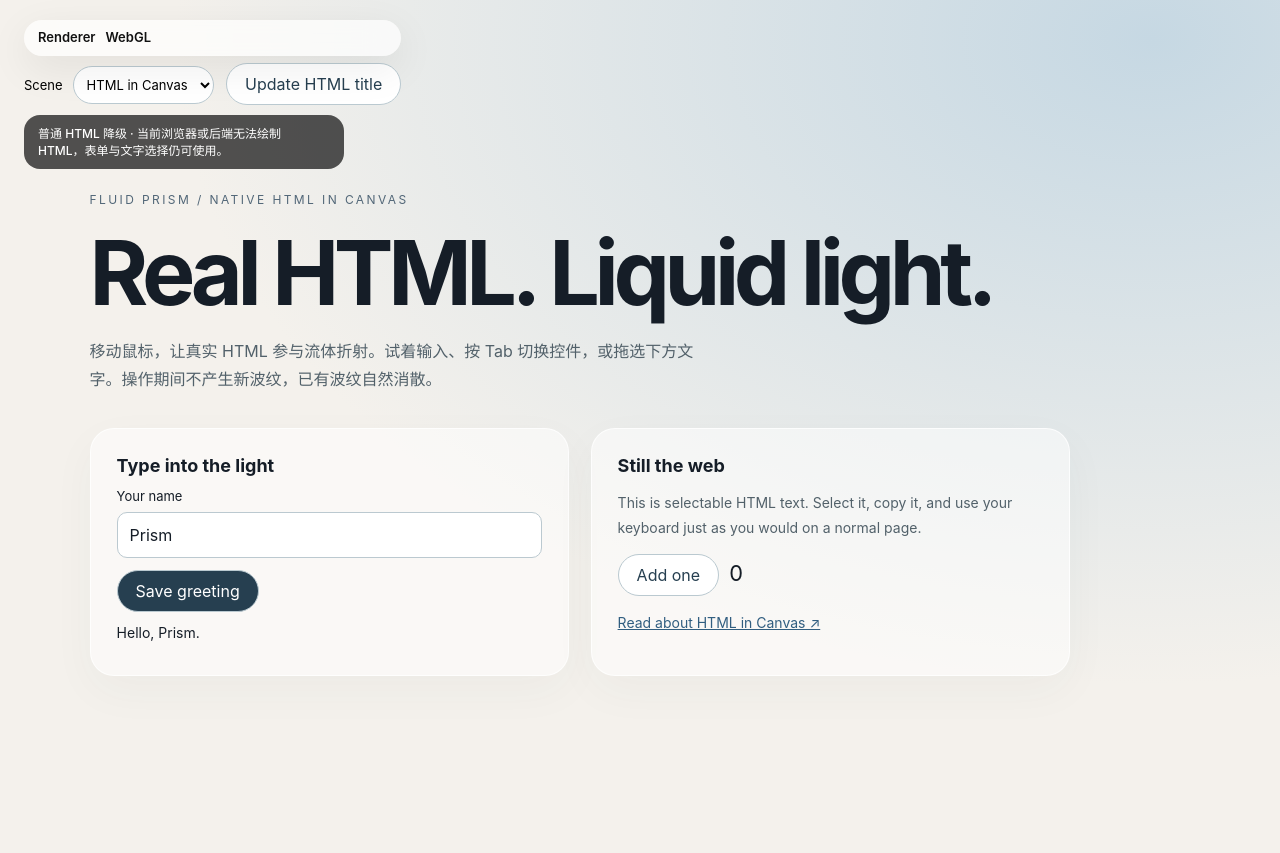
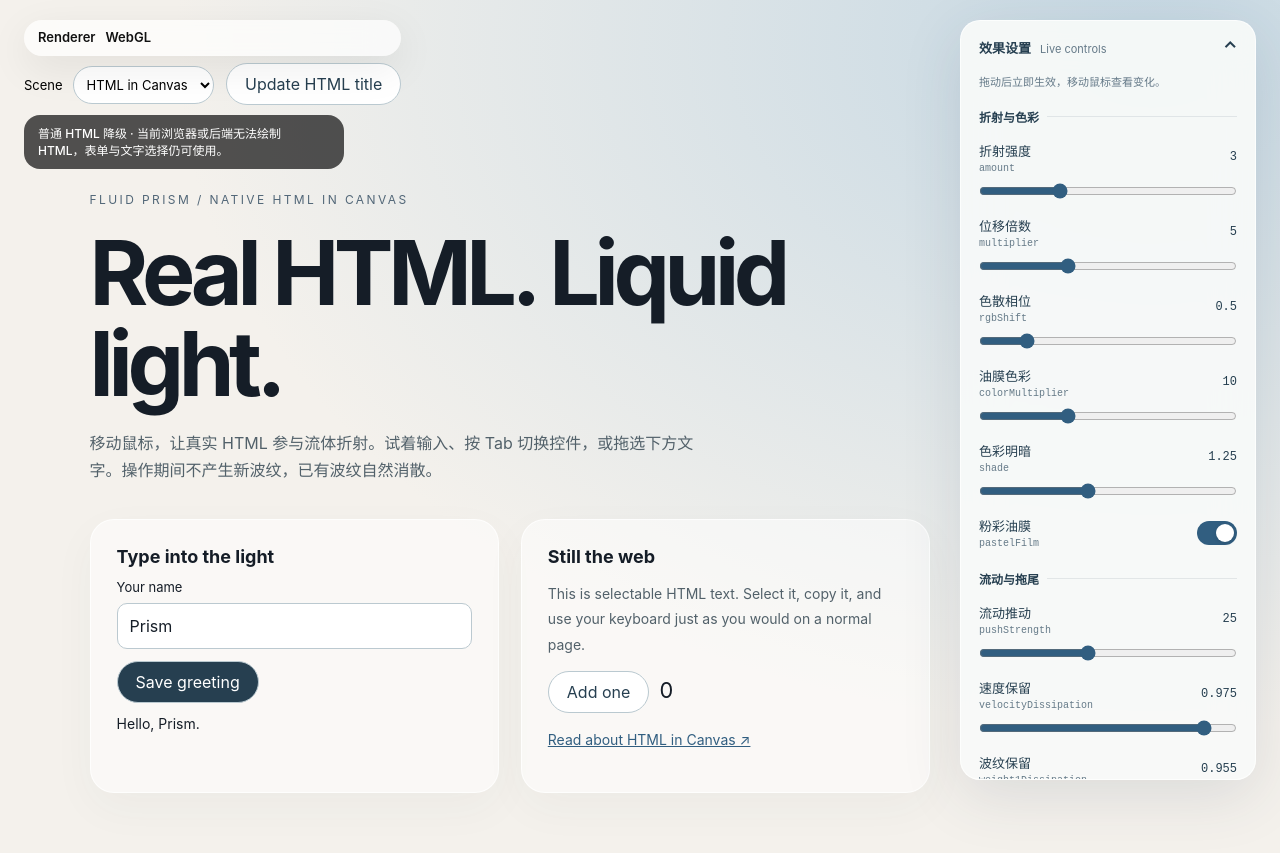
Before and after one commit to rain0002009/fluid-prism, a website built with Vite: page playground/index.html in a window 1280 px wide. Before the commit the page ends 800 px from the top, so only its background shows below. Built offline with nearby package versions, Linux system fonts and the light colour scheme.

Commit message:
feat: add live visual settings to playground
Demonstrate effect.update with visual-only range sliders and a pastel film switch. Retain settings across renderers and scenes, support reset and responsive folding, and verify live canvas updates through browser controls.

```diff
--- a/playground/index.html
+++ b/playground/index.html
@@ -31,6 +31,30 @@
     .scene-control select { padding: 9px; border: 1px solid #bac9d0; border-radius: 99px; background: #fff; }
     #startup-error { position: fixed; z-index: 10; inset: 20px 24px auto; max-width: 720px; padding: 18px 22px; border: 1px solid #b94c36; border-radius: 16px; background: #fff5ee; color: #692c20; line-height: 1.6; }
     #startup-error p { margin: 6px 0 0; }
+    #visual-settings { position: fixed; z-index: 5; top: 20px; right: 24px; width: 296px; max-height: calc(100dvh - 40px); overflow: auto; border: 1px solid #ffffffb0; border-radius: 20px; background: #f8faf9ed; color: #263f50; box-shadow: 0 16px 60px #30415420; backdrop-filter: blur(20px); font-size: 13px; }
+    #visual-settings summary { display: flex; justify-content: space-between; align-items: center; padding: 16px 18px; cursor: pointer; list-style: none; font-weight: 650; }
+    #visual-settings summary::-webkit-details-marker { display: none; }
+    #visual-settings summary small { margin-left: 6px; font-size: 11px; color: #657a88; font-weight: 400; }
+    .settings-chevron { font-size: 18px; transition: transform .15s; }
+    #visual-settings[open] .settings-chevron { transform: rotate(180deg); }
+    .settings-body { padding: 0 18px 18px; }
+    .settings-intro, .settings-hint { margin: 0 0 16px; color: #657a88; font-size: 11px; line-height: 1.6; }
+    .settings-body fieldset { min-width: 0; margin: 0; padding: 16px 0 8px; border: 0; border-top: 1px solid #263f501a; }
+    .settings-body legend { padding: 0 8px 0 0; font-size: 12px; font-weight: 650; }
+    .setting-row { display: grid; grid-template-columns: 1fr auto; align-items: center; gap: 7px 12px; margin-bottom: 16px; }
+    .setting-row small, .switch-row small { display: block; margin-top: 2px; font: 10px/1.3 ui-monospace, monospace; color: #657a88; }
+    .setting-row output { font: 12px/1.4 ui-monospace, monospace; font-variant-numeric: tabular-nums; }
+    .setting-row input[type="range"] { grid-column: 1 / -1; width: 100%; height: 18px; margin: 0; padding: 0; border: 0; accent-color: #315e80; background: transparent; cursor: pointer; }
+    .switch-row { position: relative; display: flex; justify-content: space-between; align-items: center; margin-bottom: 12px; cursor: pointer; }
+    .switch-row input { position: absolute; right: 0; width: 40px; height: 24px; margin: 0; opacity: 0; cursor: pointer; }
+    .switch-track { width: 40px; height: 24px; padding: 3px; border-radius: 99px; background: #aab8c0; transition: background .15s; pointer-events: none; }
+    .switch-track::after { content: ''; display: block; width: 18px; height: 18px; border-radius: 50%; background: #fff; box-shadow: 0 1px 4px #0002; transition: transform .15s; }
+    .switch-row input:checked + .switch-track { background: #315e80; }
+    .switch-row input:checked + .switch-track::after { transform: translateX(16px); }
+    .switch-row input:focus-visible + .switch-track { outline: 3px solid #468bc2; outline-offset: 3px; }
+    #reset-settings { width: 100%; font-size: 12px; }
+    @media (min-width: 1000px) { #html-scene { padding-right: 350px; } }
+    @media (max-width: 999px) { #visual-settings { top: auto; bottom: 16px; left: 24px; right: 24px; width: auto; max-height: 55dvh; } }
     @media (max-width: 650px) { .cards { grid-template-columns: 1fr; } #html-scene { padding: 230px 24px 40px; } }
   </style>
 </head>
--- a/playground/main.ts
+++ b/playground/main.ts
@@ -1,4 +1,5 @@
 import { webgl, webgpu, type FluidPrism, type FluidPrismBackendKind } from '../src';
+import { createSettingsPanel } from './settings';
 
 const search = new URLSearchParams(window.location.search);
 const initialBackend = (search.get('backend') === 'webgpu' ? 'webgpu' : 'webgl') satisfies FluidPrismBackendKind;
@@ -44,7 +45,7 @@ Object.assign(controls.style, {
 document.body.appendChild(controls);
 
 const select = controls.querySelector<HTMLSelectElement>('#backend-select');
-const status = controls.querySelector<HTMLDivElement>('#backend-status');
+const status = controls.querySelector<HTMLDivElement>('#backend-status')!;
 const sceneSelect = controls.querySelector<HTMLSelectElement>('#scene-select')!;
 sceneSelect.value = search.get('scene') === 'canvas' ? 'canvas' : 'html';
 scene.hidden = sceneSelect.value !== 'html';
@@ -60,6 +61,8 @@ select.value = initialBackend;
 
 let effect: FluidPrism | null = null;
 let mountVersion = 0;
+const settingsPanel = createSettingsPanel(options => effect?.update(options));
+document.body.appendChild(settingsPanel.element);
 
 function updateStatus(message: string) {
   status.textContent = message;
@@ -100,7 +103,7 @@ async function mountEffect(backend: FluidPrismBackendKind) {
   scene.hidden = !html;
   updateStatus('Preparing the selected renderer…');
   try {
-    const options = { zIndex: 1, ...(html ? { htmlSource: scene } : { contentRenderer: renderContent }) };
+    const options = { zIndex: 1, ...settingsPanel.getOptions(), ...(html ? { htmlSource: scene } : { contentRenderer: renderContent }) };
     const instance = backend === 'webgpu' ? webgpu.createFluidPrism(options) : webgl.createFluidPrism(options);
     effect = instance;
     await instance.ready;
--- /dev/null
+++ b/playground/settings.ts
@@ -0,0 +1,107 @@
+import { DEFAULTS } from '../src/shared';
+
+const groups = [
+  {
+    title: '折射与色彩',
+    controls: [
+      { key: 'amount', label: '折射强度', min: 0, max: 10, step: 0.1 },
+      { key: 'multiplier', label: '位移倍数', min: 0, max: 15, step: 0.1 },
+      { key: 'rgbShift', label: '色散相位', min: 0, max: 3, step: 0.05 },
+      { key: 'colorMultiplier', label: '油膜色彩', min: 0, max: 30, step: 0.5 },
+      { key: 'shade', label: '色彩明暗', min: 0, max: 3, step: 0.05 },
+    ],
+  },
+  {
+    title: '流动与拖尾',
+    controls: [
+      { key: 'pushStrength', label: '流动推动', min: 0, max: 60, step: 1 },
+      { key: 'velocityDissipation', label: '速度保留', min: 0.8, max: 0.995, step: 0.001 },
+      { key: 'weight1Dissipation', label: '波纹保留', min: 0.8, max: 0.995, step: 0.001 },
+      { key: 'weight2Dissipation', label: '拖尾保留', min: 0.5, max: 0.995, step: 0.001 },
+      { key: 'curlScale', label: '涡流密度', min: 0, max: 0.1, step: 0.001 },
+      { key: 'curlStrength', label: '涡流强度', min: 0, max: 10, step: 0.1 },
+    ],
+  },
+  {
+    title: '画面精度',
+    controls: [
+      { key: 'dpr', label: '像素比上限', min: 0.5, max: 3, step: 0.25 },
+      { key: 'paintScale', label: '波纹精度', min: 0.1, max: 0.5, step: 0.025 },
+      { key: 'lowScale', label: '反馈精度', min: 0.05, max: 0.25, step: 0.025 },
+    ],
+  },
+] as const;
+
+type NumericSetting = typeof groups[number]['controls'][number]['key'];
+type VisualSettings = Record<NumericSetting, number> & { pastelFilm: boolean };
+
+const defaults: VisualSettings = {
+  ...Object.fromEntries(groups.flatMap(group => group.controls.map(control => [control.key, DEFAULTS[control.key]]))) as Record<NumericSetting, number>,
+  pastelFilm: DEFAULTS.pastelFilm,
+};
+
+export function createSettingsPanel(onChange: (options: VisualSettings) => void) {
+  let settings = { ...defaults };
+  const panel = document.createElement('details');
+  panel.id = 'visual-settings';
+  panel.innerHTML = `
+    <summary><span>效果设置 <small>Live controls</small></span><span class="settings-chevron" aria-hidden="true">⌄</span></summary>
+    <div class="settings-body">
+      <p class="settings-intro">拖动后立即生效，移动鼠标查看变化。</p>
+      ${groups.map((group, index) => `
+        <fieldset>
+          <legend>${group.title}</legend>
+          ${group.controls.map(control => `
+            <div class="setting-row">
+              <label for="setting-${control.key}">${control.label}<small>${control.key}</small></label>
+              <output for="setting-${control.key}">${settings[control.key]}</output>
+              <input id="setting-${control.key}" data-setting="${control.key}" type="range" min="${control.min}" max="${control.max}" step="${control.step}" value="${settings[control.key]}" />
+            </div>
+          `).join('')}
+          ${index === 0 ? `
+            <label class="switch-row" for="setting-pastelFilm">
+              <span>粉彩油膜<small>pastelFilm</small></span>
+              <input id="setting-pastelFilm" type="checkbox" role="switch" ${settings.pastelFilm ? 'checked' : ''} />
+              <span class="switch-track" aria-hidden="true"></span>
+            </label>
+          ` : ''}
+          ${index === 1 ? '<p class="settings-hint">保留值越高，波纹消散越慢。</p>' : ''}
+          ${index === 2 ? '<p class="settings-hint">精度越高，GPU 开销越大。像素比受设备上限限制；调整精度会重建波纹缓冲。</p>' : ''}
+        </fieldset>
+      `).join('')}
+      <button id="reset-settings" type="button">恢复默认</button>
+    </div>
+  `;
+
+  const ranges = panel.querySelectorAll<HTMLInputElement>('input[type="range"]');
+  const film = panel.querySelector<HTMLInputElement>('#setting-pastelFilm')!;
+  for (const input of ranges) {
+    input.addEventListener('input', () => {
+      const key = input.dataset.setting as NumericSetting;
+      settings[key] = input.valueAsNumber;
+      input.parentElement!.querySelector('output')!.value = input.value;
+      onChange({ ...settings });
+    });
+  }
+  film.addEventListener('change', () => {
+    settings.pastelFilm = film.checked;
+    onChange({ ...settings });
+  });
+  panel.querySelector('#reset-settings')!.addEventListener('click', () => {
+    settings = { ...defaults };
+    for (const input of ranges) {
+      input.value = String(settings[input.dataset.setting as NumericSetting]);
+      input.parentElement!.querySelector('output')!.value = input.value;
+    }
+    film.checked = settings.pastelFilm;
+    onChange({ ...settings });
+  });
+
+  // Adjusting a control should not also draw a stroke underneath the panel.
+  panel.addEventListener('pointermove', event => event.stopPropagation());
+  panel.addEventListener('pointerdown', event => event.stopPropagation());
+  const desktop = window.matchMedia('(min-width: 1000px)');
+  panel.open = desktop.matches;
+  desktop.addEventListener('change', event => { panel.open = event.matches; });
+  return { element: panel, getOptions: () => ({ ...settings }) };
+}
--- a/tsconfig.json
+++ b/tsconfig.json
@@ -11,5 +11,5 @@
     "forceConsistentCasingInFileNames": true,
     "ignoreDeprecations": "6.0"
   },
-  "include": ["src"]
+  "include": ["src", "playground"]
 }
```
Also changed, not shown: tests/html-source.test.mjs (+59 -0 lines), README.md.
